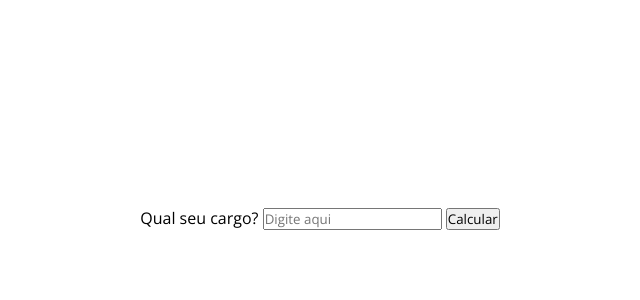
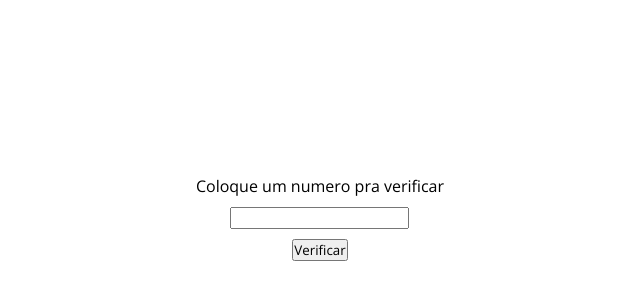
Before and after one commit to dav0fc/Anotacoes_aula_fiap, a plain HTML site: page WEB-DEVELOPMENT/index.html in a window 1280 px wide. Shown: the part 182-482 px from the top of the page, without its empty margins (320-960 px from the left). Drawn offline with nearby package versions, Linux system fonts and the light colour scheme.

Commit message:
aula For

```diff
--- a/WEB-DEVELOPMENT/index.html
+++ b/WEB-DEVELOPMENT/index.html
@@ -52,14 +52,28 @@
         </div>
         <h1 id="multa_print"></h1>
     </section> -->
-    <section class="cargo">
+    <!-- <section class="cargo">
         <div class="cargo_input">
             <label for="cargo" class="cargo_label">Qual seu cargo?</label>
             <input type="text" id="cargo" placeholder="Digite aqui">
             <button onclick="escolha_cargo()">Calcular</button>
         </div>
         <h1 id="cargo_print"></h1>
+    </section>  -->
+    <!-- <section class="contagem">
+        <label for="num">Digite o numero pra contagem</label>
+        <input type="number" id="num" placeholder="Digite aqui">
+        <button onclick="contagem()">Contagem</button>
+    </section> -->
+    <!-- <section class="tabuada">
+        <label for="num">Coloque um numero pra tabuada</label>
+        <input type="number" id="num">
+        <button onclick="tabuada()">Tabuada</button>
+    </section> -->
+    <section class="resto">
+        <label for="num">Coloque um numero pra verificar</label>
+        <input type="number" id="num">
+        <button onclick="verificar()">Verificar</button>
     </section>
-
 </body>
 </html>
--- a/WEB-DEVELOPMENT/script.js
+++ b/WEB-DEVELOPMENT/script.js
@@ -88,35 +88,63 @@ alert(`Olá ${nome}, voce tem ${idade} anos e trabalha na(o) ${trab}`) */
 //     }
 //     resultado.innerText = `Irá ficar R$${calculo} reais totais`
 // }
-function escolha_cargo(){
-    var cargo  = document.getElementById('cargo').value
-    var calculo = 0
-    var salario = 3000
-    console.log(cargo)
-    switch (cargo){
-        case 'junior':
-            calculo = salario
-            console.log("1")
-            break
-        case 'pleno':
-            calculo = salario * 2
-            console.log("2")
-            break
-        case 'senior':
-            calculo = salario * 3
-            console.log("3")
-            break
-        case 'techlead':
-            calculo = salario * 4
-            console.log("4")
-            break
-        case 'diretor':
-            calculo = salario * 5
-            console.log("5")
-            break
-        default:
-            console.log("6")
-            break
+// function escolha_cargo(){
+//     var cargo  = document.getElementById('cargo').value
+//     var calculo = 0
+//     var salario = 3000
+//     console.log(cargo)
+//     switch (cargo){
+//         case 'junior':
+//             calculo = salario
+//             console.log("1")
+//             break
+//         case 'pleno':
+//             calculo = salario * 2
+//             console.log("2")
+//             break
+//         case 'senior':
+//             calculo = salario * 3
+//             console.log("3")
+//             break
+//         case 'techlead':
+//             calculo = salario * 4
+//             console.log("4")
+//             break
+//         case 'diretor':
+//             calculo = salario * 5
+//             console.log("5")
+//             break
+//         default:
+//             console.log("6")
+//             break
+//     }
+//     cargo_print.innerText = `O salario será R$${calculo} totais`
+// }
+// function contagem(){
+//     var contagem = parseInt(document.getElementById('num').value)
+//     var i = 0
+//     var contando = contagem
+//     while (i < contagem ){
+//         i++
+//         console.log(contando)
+//         contando = contando - 1
+//     }
+// }
+// for (i=1;i<=10;i++){
+//     for (j=1;j<=10;j++){
+//         console.log(`${i} X ${j} = ${i*j}`)
+//     }
+// }
+// function tabuada(){
+//     var numero = parseInt(document.getElementById('num').value)
+//     for (i=1;i<=10;i++){
+//         console.log(`${numero} X ${i} = ${numero*i}`)
+//     }
+// }
+function verificar(){
+    var numero = parseInt(document.getElementById('num').value)
+    for (i=1;i<=numero;i++){
+        if (numero % i === 0)
+            console.log(i)
     }
-    cargo_print.innerText = `O salario será R$${calculo} totais`
 }
--- a/WEB-DEVELOPMENT/style.css
+++ b/WEB-DEVELOPMENT/style.css
@@ -8,9 +8,34 @@
 body{
     height: 100vh;
     display: flex;
-    justify-content: space-around;
+    justify-content: center;
     align-items: center;
+    flex-direction: column;
  }
+   .resto{
+    height: 100vh;
+    display: flex;
+    justify-content: center;
+    align-items: center;
+    flex-direction: column;
+    gap: 10px;
+ }
+  /* .tabuada{
+    height: 100vh;
+    display: flex;
+    justify-content: center;
+    align-items: center;
+    flex-direction: column;
+    gap: 10px;
+ } */
+ /* .contagem{
+    height: 100vh;
+    display: flex;
+    justify-content: center;
+    align-items: center;
+    flex-direction: column;
+    gap: 10px;
+ } */
 /* .multa{
     display: flex;
     flex-direction: column;
```
